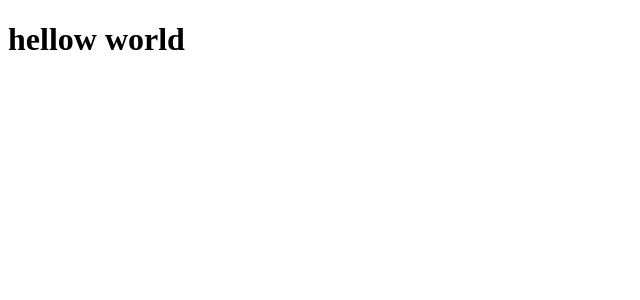
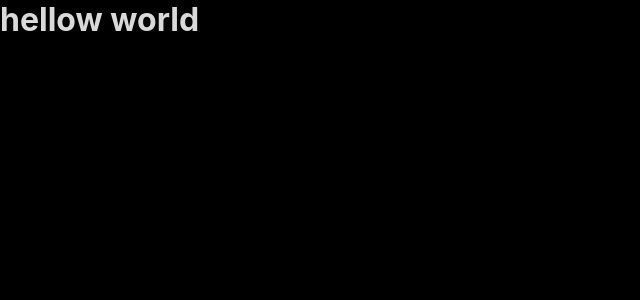
Before and after one commit to filipesalesaraujo/ui-clone-twitter, a React (Create React App) app: page / in a window 1280 px wide. Shown: the top 300 px of the page, without its empty margins (0-640 px from the left). Built offline with nearby package versions, Linux system fonts and the light colour scheme.

Commit message:
global styles

```diff
--- a/src/App.tsx
+++ b/src/App.tsx
@@ -1,7 +1,14 @@
 import React from 'react';
 
+import GlobalStyles from './styles/GlobalStyles';
+
 function App() {
-  return <h1>hellow world</h1>;
+  return (
+    <>
+      <h1>hellow world</h1>
+      <GlobalStyles />
+    </>
+  );
 }
 
 export default App;
--- /dev/null
+++ b/src/styles/GlobalStyles.ts
@@ -0,0 +1,37 @@
+import { createGlobalStyle } from 'styled-components';
+
+export default createGlobalStyle`
+    * {
+        margin: 0;
+        padding: 0;
+        box-sizing: border-box;
+        color: var(--white)
+    }
+    html, body, #root {
+        max-height: 100vh;
+        max-width: 100vw;
+        width: 100%;
+        height: 100%;
+    }
+    *, button, input{
+        border: 0;
+        background: none;
+        font-family: -apple-system, system-ui, sans-serif;
+    }
+    html {
+        background: var(--primary);
+    }
+    :root {
+        --primary: #000;
+        --secondary: #15181C;
+        --search: #202327;
+        --white: #D9D9D9;
+        --gray: #7A7A7A;
+        --outline: #2F3336;
+        --retweet: #00C06B;
+        --like: #E8265E;
+        --twitter: #33A1F2;
+        --twitter-dark-hover: #011017;
+        --twitter-light-hover: #2C8ED6;
+    }
+`;
--- a/tsconfig.json
+++ b/tsconfig.json
@@ -16,7 +16,7 @@
     "module": "esnext",
     "moduleResolution": "node",
     "resolveJsonModule": true,
-    "isolatedModules": true,
+    "isolatedModules": false,
     "noEmit": true,
     "jsx": "react-jsx"
   },
```
